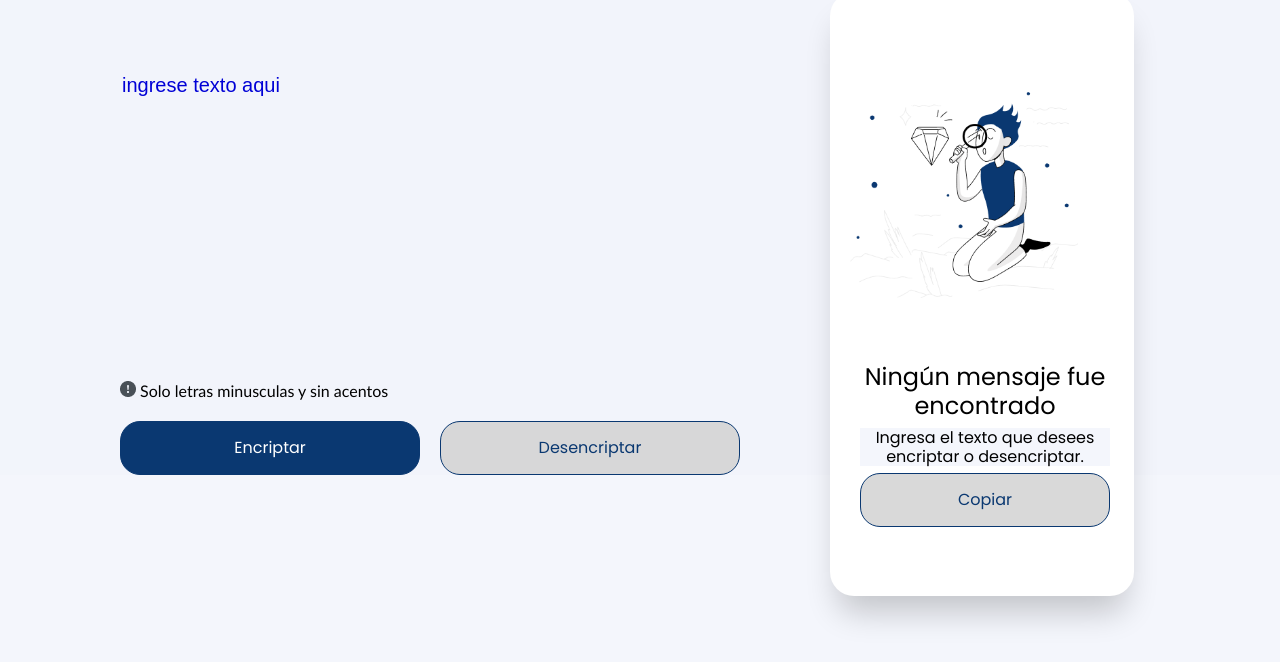
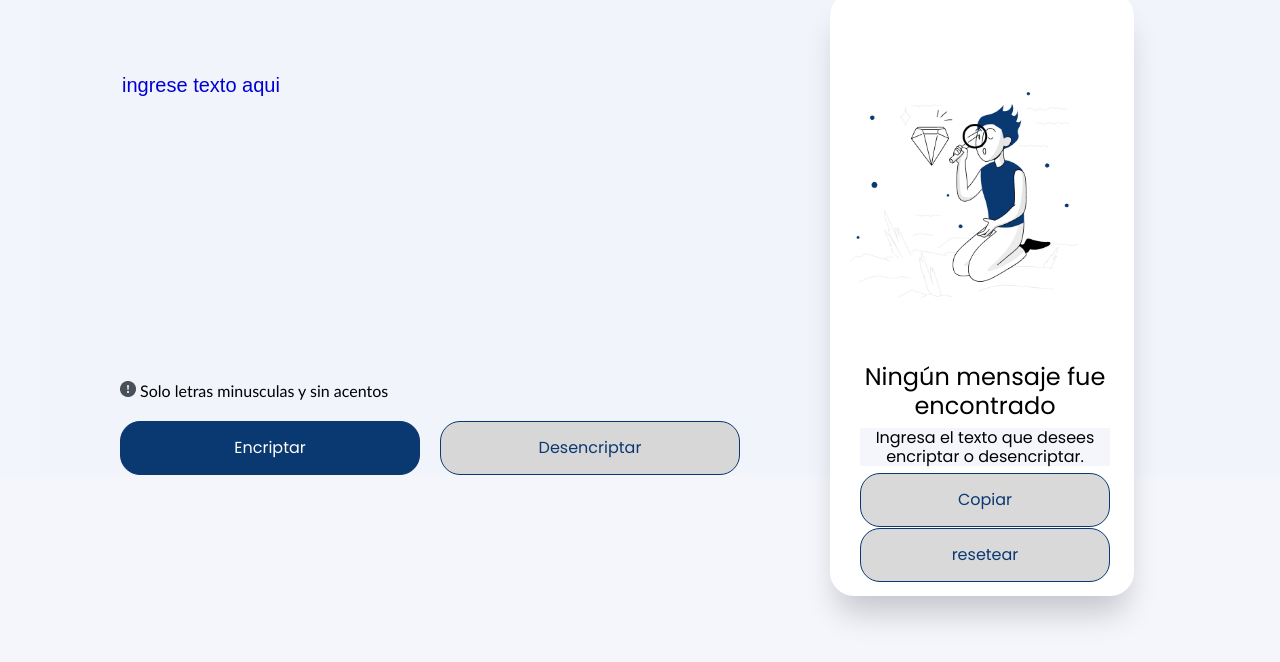
Before and after one commit to BernaCg1975/Challenge, a plain HTML site: page index.html in a window 1280 px wide. Shown: the part 68-730 px from the top of the page. Drawn offline with Linux system fonts and the light colour scheme.

Commit message:
agregado de boton resetar

```diff
--- a/funciones.js
+++ b/funciones.js
@@ -14,8 +14,9 @@ function encriptar (){
 function desencriptar(){
     var textoingresado = document.querySelector("#input").value;
     var textoencriptado = textoingresado.replace(/enter/gi, "e").replace(/imes/gi, "i").replace(/ai/gi, "a").replace(/ober/gi, "o").replace(/ufat/gi, "u");
+    document.querySelector(".output-texto").value = textoencriptado ;
     document.querySelector(".input-texto").value = textoencriptado ;
-    document.querySelector("#input").value;
+    document.querySelector("#input").value = "";
 
 }
 
@@ -30,3 +31,11 @@ function copiarTexto(){
     document.execCommand("copy");
 
 }
+
+
+function limpiarTexto(){
+    var texto = document.getElementById("output")
+    texto.select();
+    texto.setSelectionRange(0 , 99999);
+    document.querySelector("#output").value = "";
+}
--- a/index.html
+++ b/index.html
@@ -49,6 +49,7 @@
                 </div>
                 <div>
                     <button onclick="copiarTexto()" class="btn-c">Copiar</button>
+                    <button onclick="limpiarTexto()" class="btn-r">resetear</button>
                 </div>
             </section>
 
--- a/style.css
+++ b/style.css
@@ -154,6 +154,20 @@ height: 54px;
   margin-top: 495px;
   position: absolute;
 
+}
+
+.btn-r{
+  background: #d3d3d3da;
+  border: 1px solid #0A3871;
+  border-radius: 20px;
+  color:#0A3871;
+  cursor: pointer;
+  padding: 12px;
+  width: 250px;
+  height: 54px;
+  margin-left: 120px;
+  margin-top: 550px;
+  position: absolute;
 }
 
 
```
